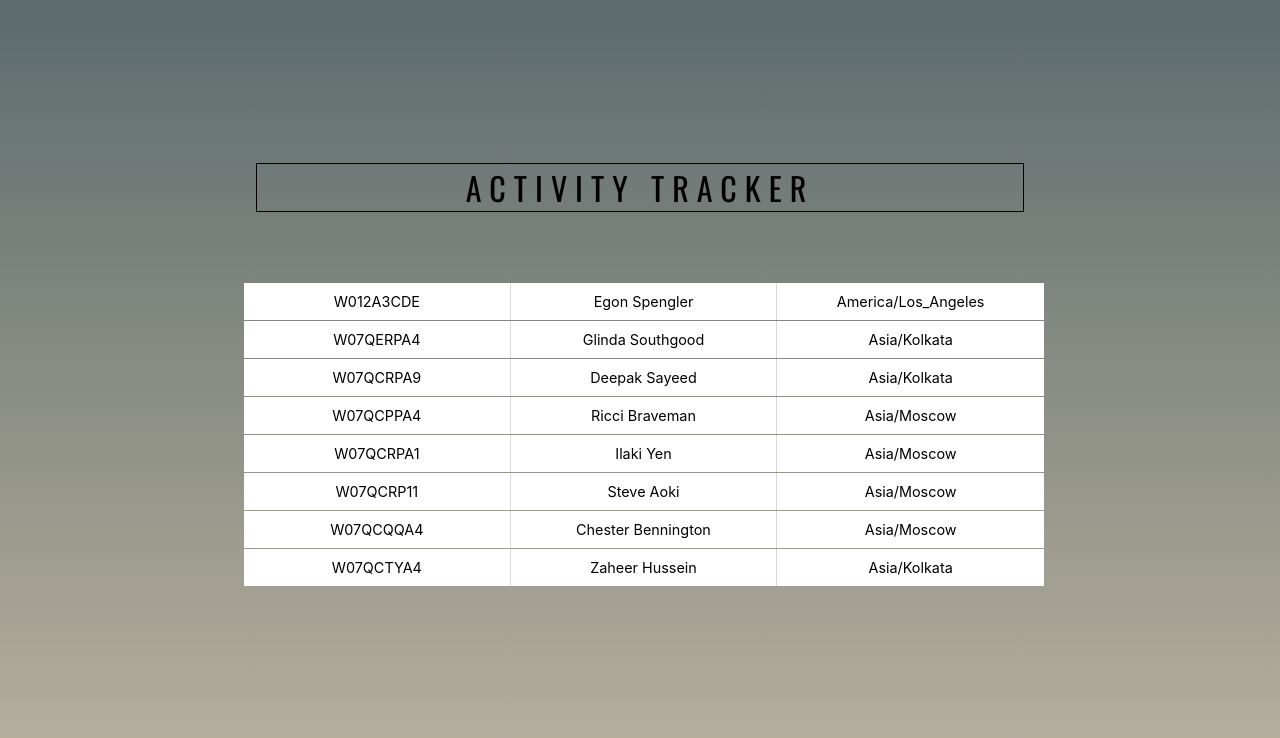
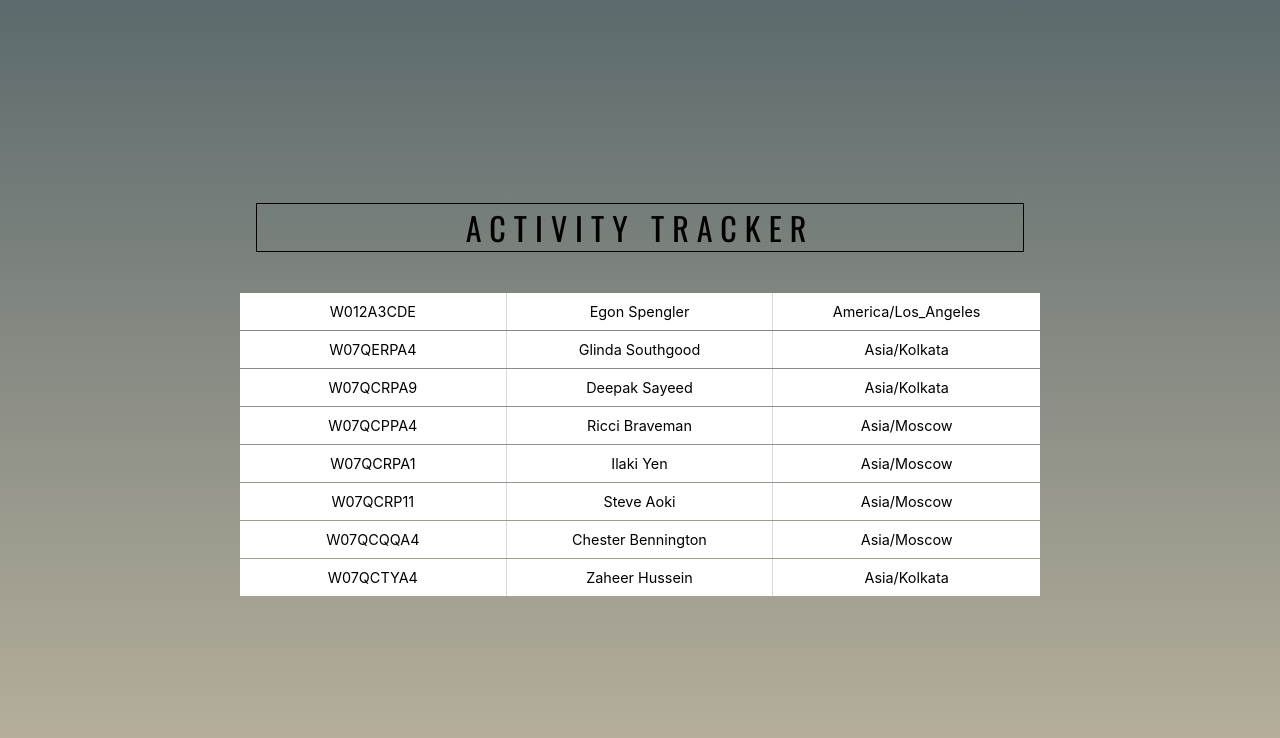
Before and after one commit to ilaki/react-activity-tracker, a React (Create React App) app: page / in a window 1280 px wide. Shown: the top 738 px of the page. Built offline with nearby package versions, Linux system fonts and the light colour scheme.

Commit message:
date picker fix

```diff
--- a/src/components/activities/activities.modal.css
+++ b/src/components/activities/activities.modal.css
@@ -53,17 +53,19 @@
 }
 
 .modal-userdetails {
-    margin-top: 10px;
+    border-bottom: 1px solid rgba(0,0,0,0.3);
+    padding-bottom: 10px;
+    margin-bottom: 10px;
 }
 
 .modal-userid, .modal-userzone {
     font-size: 0.9rem;
-    padding: 0 10px;
+    margin-right: 10px;
 }
 
 /*modal's content styles*/
 .modal-list {
-    margin: 40px 20px;
+    margin: 40px 20px 40px 10px;
     border: 2px solid rgba(52, 58, 64, 0.5);
     border-radius: 5px;
     padding: 10px;
@@ -81,7 +83,7 @@
     text-align: center;
     border: 1px solid rgba(52, 58, 64, 0.5);
     border-radius: 5px;
-    padding: 10px 0px;
+    padding: 2px;
     color: rgba(0, 0, 0, 0.8);
     max-width: 100px;
 }
@@ -136,7 +138,8 @@
     }
 
     .modal-date-picker {
-        padding: 0;
+        display: block;
+        margin-bottom: 10px;
     }
 
     .modal-title {
--- a/src/components/activities/activities.modal.js
+++ b/src/components/activities/activities.modal.js
@@ -78,6 +78,13 @@ function ActivitiesModal({
     userActivityClosed();
   };
 
+
+  const CustomInput = ({ value, onClick }) => (
+    <button className="modal-date-picker" onClick={onClick}>
+      {value}
+    </button>
+  );
+
   return (
     <Modal
       closeTimeoutMS={500}
@@ -93,18 +100,18 @@ function ActivitiesModal({
         <h2 className="modal-title">{currentUser["username"]}</h2>
 
         <DatePicker
-          className="modal-date-picker"
           selected={dateTime}
           onChange={onChangeDate}
+          customInput={<CustomInput />}
+          todayButton="Go To Today"
         ></DatePicker>
 
         <div className = "modal-userdetails">
-        <code className = "modal-userid">{currentUser["id"]}</code>
-        <code className = "modal-userzone">{currentUser["tz"]}</code>
+          <code className = "modal-userid">{currentUser["id"]}</code>
+          <code className = "modal-userzone">{currentUser["tz"]}</code>
         </div>
 
       </div>
-      <hr />
 
       <ul className="modal-list">
         {activities.length === 0
--- a/src/components/user/user.css
+++ b/src/components/user/user.css
@@ -2,7 +2,7 @@
     display: flex;
     flex-wrap: nowrap;
     justify-content: space-around;
-    margin: 1px 4px;
+    margin: 1px auto;
     width: 100%;
     background-color: #fff;
     transition: background-color 0.2s ease;
--- a/src/components/users-list/users.list.css
+++ b/src/components/users-list/users.list.css
@@ -5,6 +5,7 @@
     flex-direction: column;
     min-height: 100vh;
     max-width: 100vw;
+    padding: 20px;
     justify-content: center;
     align-items: center;
     background: var(--bg-gradient);
@@ -17,9 +18,9 @@
     text-transform: uppercase;
     font-family: 'Oswald';
     letter-spacing: 0.5rem;
-    position: sticky;
-    /* top: 40px; */
-    margin-bottom: 20px;
+    position: relative;
+    top: 40px;
+    margin-bottom: 40px;
     width: 60vw;
     text-align: center;
     border: 1.5px solid black;
@@ -29,6 +30,6 @@
 
 .users-list {
     width: 80vw;
-    margin: 50px;
+    margin: 40px;
     max-width: 800px;
 }
--- a/src/index.css
+++ b/src/index.css
@@ -24,7 +24,7 @@
 
 body {
     margin: 0;
-    font-family: -apple-system, BlinkMacSystemFont, 'Oswald','Segoe UI', 'Roboto', 'Oxygen',
+    font-family: -apple-system, BlinkMacSystemFont, 'Oswald', 'Avenir Next Condensed', 'Arial Narrow', 'Segoe UI', 'Roboto', 'Oxygen',
         'Ubuntu', 'Cantarell', 'Fira Sans', 'Droid Sans', 'Helvetica Neue',
         sans-serif;
     -webkit-font-smoothing: antialiased;
```
